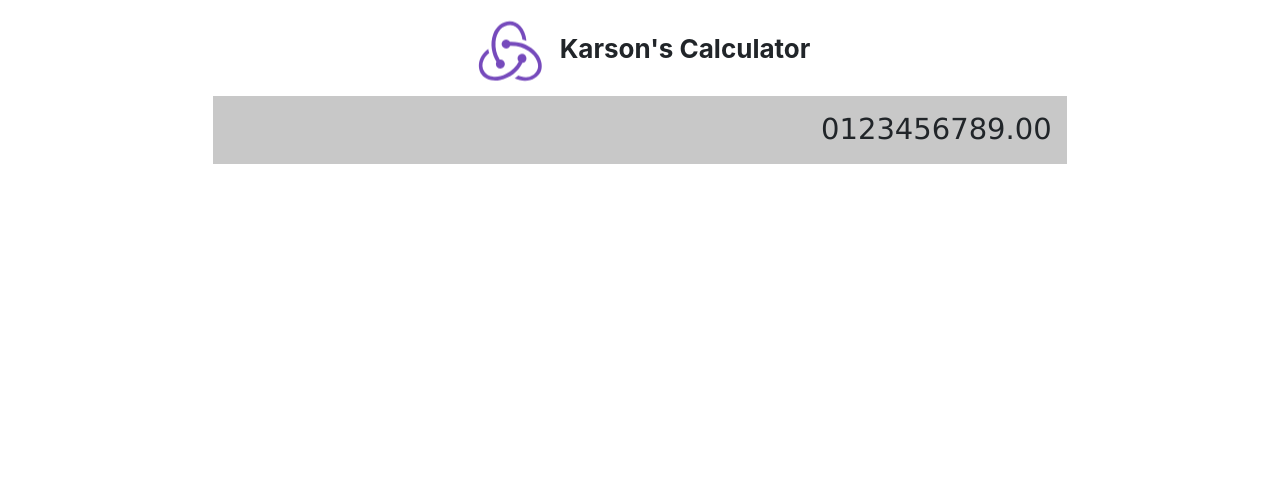
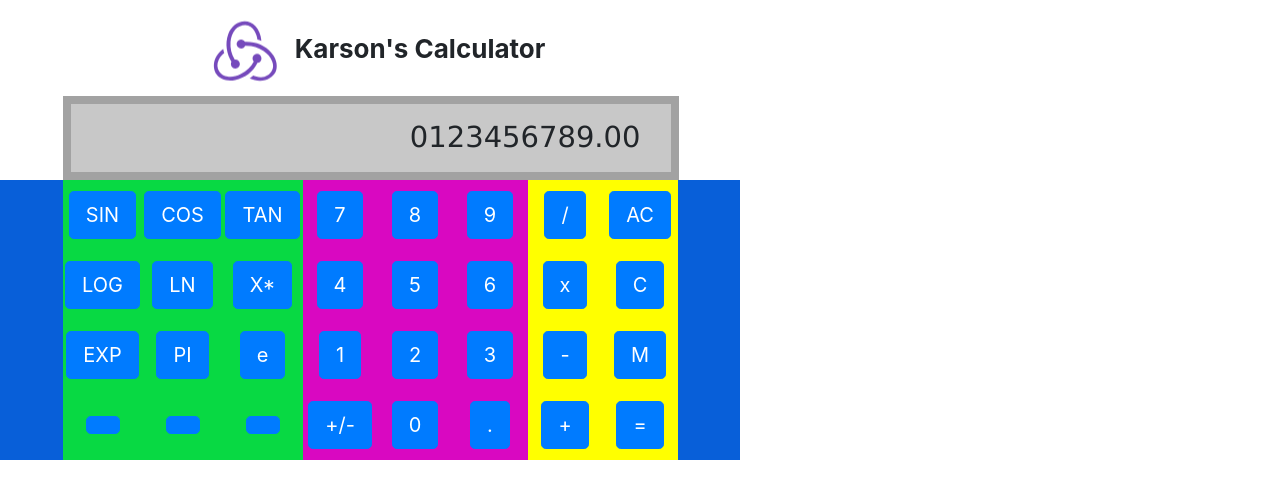
Before and after one commit to yiukian/sci-calculator, a React (Create React App) app: page / in a window 1280 px wide. Shown: the top 498 px of the page. Built offline with nearby package versions, Linux system fonts and the light colour scheme.

Commit message:
- First draft of the calculator outlook

```diff
--- a/src/App.css
+++ b/src/App.css
@@ -52,7 +52,7 @@
   justify-content: center;
 } */
 
-.Lcd-body {
+.LcdBody {
   align-items: center;
   justify-content: right;
   text-align: right;
@@ -63,12 +63,85 @@
   padding-top: 12px;
   padding-bottom: 12px;
   background: rgb(200, 200, 200);
+  width: 600px;
+}
+
+.LcdSpace {
+  align-items: center;
+  justify-content: center;
+  padding-left: 8px;
+  padding-right: 8px;
+  padding-top: 8px;
+  padding-bottom: 8px;
+  background: rgb(162, 162, 162);
+}
+
+.Test-Col1 {
+  background: rgb(8, 95, 217);
+}
+
+.FuncPadCol {
+  display: flex;
+  background: rgb(8, 217, 67);
+  align-items: center;
+  justify-content: center;
+}
+
+.FuncKeySpace {
+  display: flex;
+  padding-left: 8px;
+  padding-right: 8px;
+  padding-top: 8px;
+  padding-bottom: 8px;
+  align-items: center;
+  justify-content: center;
+  width: 80px;
+  height: 70px;
+}
+
+.NumPadCol {
+  display: flex;
+  background: rgb(217, 8, 193);
+  align-items: center;
+  justify-content: center;
+}
+
+.NumKeySpace {
+  display: flex;
+  padding-left: 8px;
+  padding-right: 8px;
+  padding-top: 8px;
+  padding-bottom: 8px;
+  align-items: center;
+  justify-content: center;
+  width: 75px;
+  height: 70px;
+}
+
+.OperatorPadCol {
+  display: flex;
+  background: rgb(255, 255, 0);
+  align-items: center;
+  justify-content: center;
+}
+
+.OperKeySpace {
+  display: flex;
+  padding-left: 8px;
+  padding-right: 8px;
+  padding-top: 8px;
+  padding-bottom: 8px;
+  align-items: center;
+  justify-content: center;
+  width: 75px;
+  height: 70px;
 }
 
 .Keypad {
   align-items: center;
   justify-content:center;
 }
+
 
 @keyframes App-logo-float {
   0% {
--- a/src/App.tsx
+++ b/src/App.tsx
@@ -1,9 +1,11 @@
 import React from 'react';
 import logo from './logo.svg';
 import './App.css';
+//import 'bootstrap/dist/css/bootstrap.min.css';
 import { APP_TITLE } from './config.js';
 import { Row, Col } from 'react-bootstrap';
 import Container from 'react-bootstrap/Container'
+import { KeyCap } from './components/KeyCap';
 
 /*
 function App() {
@@ -31,19 +33,170 @@ function App() {
 }
 */
 
+
+/**
+ * Note: "<Col className="FuncPadCol" line-height={1.5} xs={4.5}>"
+ *       "xs={4.5}" make the colume position become fixed (not relative) so the width is fixed!!
+ * @returns html elements
+ */
+
 function App() {
   return (
     <Container fluid>
       <Row>
-          <Col className="App-header"><img src={logo} className="App-logo" alt="logo" />{APP_TITLE}</Col>
+        <Col className="App-header">
+          <img src={logo} className="App-logo" alt="logo" />
+          {APP_TITLE}
+        </Col>
+      </Row>
+      <Row></Row>
+      <Row>
+        <Col xs={1} />
+        <Col xs={10.5} className="LcdSpace">
+          <div className="LcdBody">0123456789.00</div>
+        </Col>
+        <Col xs={1} />
       </Row>
       <Row>
-          <Col/>
+        <Col className="Test-Col1" xs={1} />
+        <Col className="FuncPadCol" line-height={1.5} xs={4.5}>
+          <Container fluid>
+            <Row>
+              <div className="FuncKeySpace">
+                <KeyCap id={"SIN"} type={"Button"} name={"SIN"} caption={"SIN"} />
+              </div>
+              <div className="FuncKeySpace">
+                <KeyCap id={"COS"} type={"Button"} name={"COS"} caption={"COS"} />
+              </div>
+              <div className="FuncKeySpace">
+                <KeyCap id={"TAN"} type={"Button"} name={"TAN"} caption={"TAN"} />
+              </div>
             </Row>
-        <Row><Col xs={2} /><Col className="Lcd-body">0123456789.00</Col><Col xs={2} /></Row>
+            <Row>
+              <div className="FuncKeySpace">
+                <KeyCap id={"LOG"} type={"Button"} name={"LOG"} caption={"LOG"} />
+              </div>
+              <div className="FuncKeySpace">
+                <KeyCap id={"LN"} type={"Button"} name={"LN"} caption={"LN"} />
+              </div>
+              <div className="FuncKeySpace">
+                <KeyCap id={"X*"} type={"Button"} name={"X*"} caption={"X*"} />
+              </div>
+            </Row>
+            <Row>
+              <div className="FuncKeySpace">
+                <KeyCap id={"EXP"} type={"Button"} name={"EXP"} caption={"EXP"} />
+              </div>
+              <div className="FuncKeySpace">
+                <KeyCap id={"PI"} type={"Button"} name={"PI"} caption={"PI"} />
+              </div>
+              <div className="FuncKeySpace">
+                <KeyCap id={"e"} type={"Button"} name={"e"} caption={"e"} />
+              </div>
+            </Row>
+            <Row>
+              <div className="FuncKeySpace">
+                <KeyCap id={"FC1"} type={"Button"} name={""} caption={""} />
+              </div>
+              <div className="FuncKeySpace">
+                <KeyCap id={"FC2"} type={"Button"} name={""} caption={""} />
+              </div>
+              <div className="FuncKeySpace">
+                <KeyCap id={"FC3"} type={"Button"} name={""} caption={""} />
+              </div>
+            </Row>
+          </Container>
+        </Col>
+        <Col className="NumPadCol" line-height={1.5} xs={3.5}>
+          <Container fluid>
+            <Row>
+              <div className="NumKeySpace">
+                <KeyCap id={"7"} type={"Button"} name={"7"} caption={"7"} />
+              </div>
+              <div className="NumKeySpace">
+                <KeyCap id={"8"} type={"Button"} name={"8"} caption={"8"} />
+              </div>
+              <div className="NumKeySpace">
+                <KeyCap id={"9"} type={"Button"} name={"9"} caption={"9"} />
+              </div>
+            </Row>
+            <Row>
+              <div className="NumKeySpace">
+                <KeyCap id={"4"} type={"Button"} name={"4"} caption={"4"} />
+              </div>
+              <div className="NumKeySpace">
+                <KeyCap id={"5"} type={"Button"} name={"5"} caption={"5"} />
+              </div>
+              <div className="NumKeySpace">
+                <KeyCap id={"6"} type={"Button"} name={"6"} caption={"6"} />
+              </div>
+            </Row>
+            <Row>
+              <div className="NumKeySpace">
+                <KeyCap id={"1"} type={"Button"} name={"1"} caption={"1"} />
+              </div>
+              <div className="NumKeySpace">
+                <KeyCap id={"2"} type={"Button"} name={"2"} caption={"2"} />
+              </div>
+              <div className="NumKeySpace">
+                <KeyCap id={"3"} type={"Button"} name={"3"} caption={"3"} />
+              </div>
+            </Row>
+            <Row>
+              <div className="NumKeySpace">
+                <KeyCap id={"+-"} type={"Button"} name={"+-"} caption={"+/-"} />
+              </div>
+              <div className="NumKeySpace">
+                <KeyCap id={"0"} type={"Button"} name={"0"} caption={"0"} />
+              </div>
+              <div className="NumKeySpace">
+                <KeyCap id={"."} type={"Button"} name={"."} caption={"."} />
+              </div>
+            </Row>
+          </Container>
+        </Col>
+        <Col className="OperatorPadCol" line-height={1.5} xs={2.5}>
+          <Container fluid>
+            <Row>
+              <div className="OperKeySpace">
+                <KeyCap id={"/"} type={"Button"} name={"/"} caption={"/"} />
+              </div>
+              <div className="OperKeySpace">
+              <KeyCap id={"AC"} type={"Button"} name={"AC"} caption={"AC"} />
+              </div>
+            </Row>
+            <Row>
+              <div className="OperKeySpace">
+                <KeyCap id={"*"} type={"Button"} name={"*"} caption={"x"} />
+              </div>
+              <div className="OperKeySpace">
+              <KeyCap id={"DEL"} type={"Button"} name={"DEL"} caption={"C"} />
+              </div>
+            </Row>
+            <Row>
+              <div className="OperKeySpace">
+                <KeyCap id={"-"} type={"Button"} name={"-"} caption={"-"} />
+              </div>
+              <div className="OperKeySpace">
+              <KeyCap id={"M"} type={"Button"} name={"M"} caption={"M"} />
+              </div>
+            </Row>
+            <Row>
+              <div className="OperKeySpace">
+                <KeyCap id={"+"} type={"Button"} name={"+"} caption={"+"} />
+              </div>
+              <div className="OperKeySpace">
+              <KeyCap id={"="} type={"Button"} name={"="} caption={"="} />
+              </div>
+            </Row>
+          </Container>
+        </Col>
+        <Col className="Test-Col1" xs={1} />
+      </Row>
     </Container>
   );
 }
+
 
 /*
     <div className="App">
--- /dev/null
+++ b/src/components/KeyCap.tsx
@@ -0,0 +1,39 @@
+import React, { Component } from 'react';
+import { Button } from 'react-bootstrap';
+//import { useState, useDispatch } from 'react-redux';
+
+interface KeyCapProps {
+  type: string;
+//  style: string;
+  name: string;
+  caption: string;
+  id: string;
+}
+
+const initialState = {
+    para1: '',
+    para2: ''
+}
+
+export const KeyCap: React.FC<KeyCapProps> = (props) => {
+
+//  const dispatch = useDispatch();
+//  const [currentState, setState] = useState(initialState);
+
+  return (
+    <Button size='lg'>{props.caption}</Button>
+  );
+
+/*   return (
+    <Button Style={'btn-primary'} onClick={() => props.action(props.capture)}>{props.capture}</Button>
+  ); */
+};
+
+
+KeyCap.defaultProps = {
+  type: 'Button',
+//  style: 'btn-primary',
+  name: 'Test',
+  caption: 'Test',
+  id: 'Test',
+}
--- a/src/index.css
+++ b/src/index.css
@@ -5,6 +5,7 @@ body {
     sans-serif;
   -webkit-font-smoothing: antialiased;
   -moz-osx-font-smoothing: grayscale;
+  width: 750px;
 }
 
 code {
```
Lines whose indentation alone changed are shown as unchanged.
